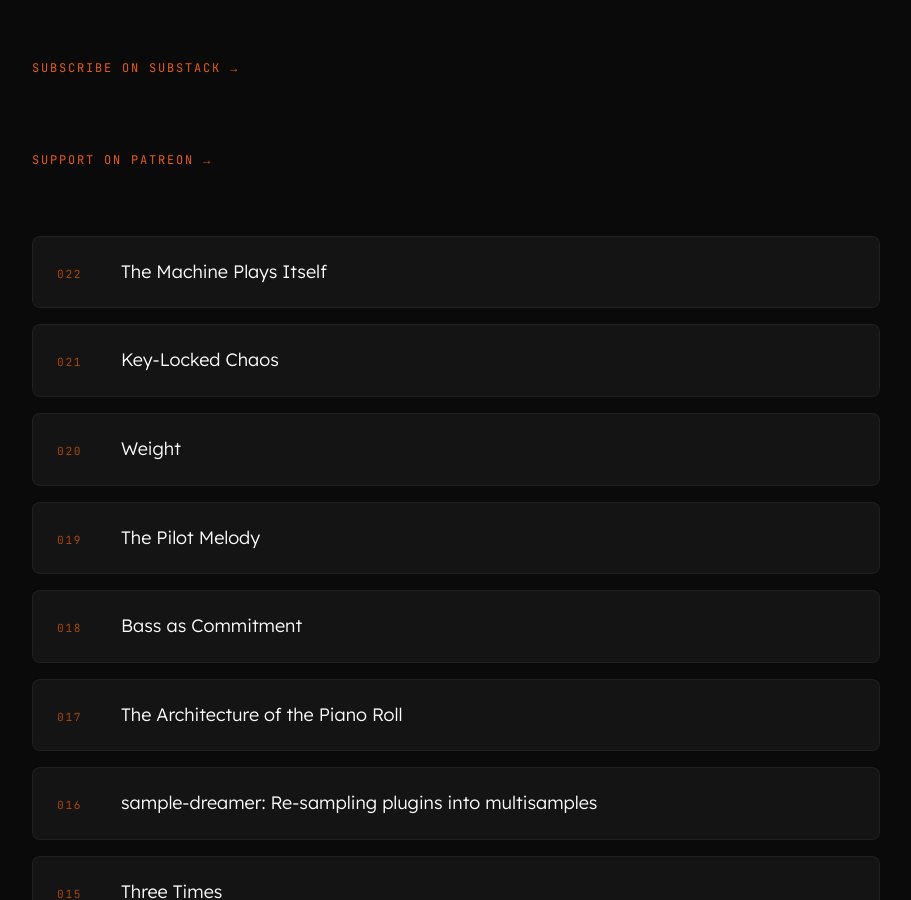
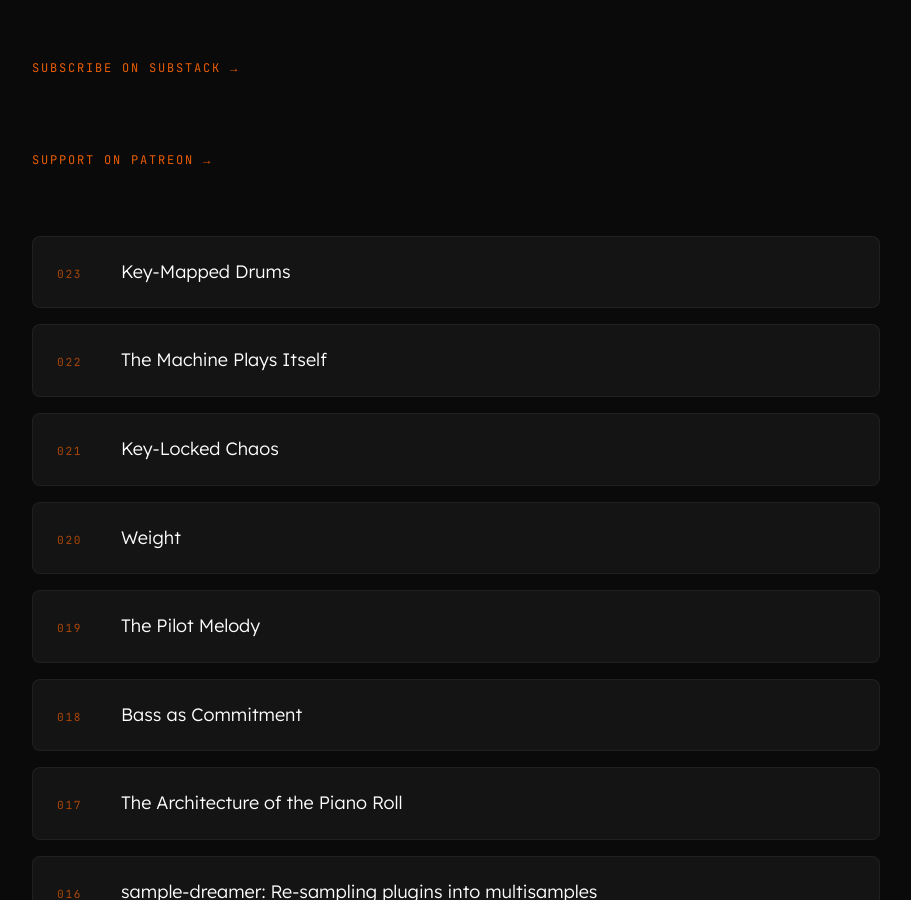
Before and after one commit to folk-sequence/folk-sequence.github.io, a Jekyll site: the page built from index.md, in a window 1280 px wide and 900 px high, scrolled down 582 px. Shown: the whole window, without its empty margins (184-1095 px from the left). Built offline with Jekyll 4.4.1, drawn with Linux system fonts in a browser that asks for light colours.

Commit message:
Add episode 023 to homepage

```diff
--- a/index.md
+++ b/index.md
@@ -13,6 +13,7 @@ description: "Companion essays for the Folk Sequence daily Bitwig music producti
 <p class="intro-watch"><a href="https://www.patreon.com/cw/FolkSequence" target="_blank" rel="noopener">Support on Patreon →</a></p>
 
 <ul class="episode-list">
+  <li><a href="/023-key-mapped-drums/"><span class="ep-num">023</span><span class="ep-title">Key-Mapped Drums</span></a></li>
   <li><a href="/022-the-machine-plays-itself/"><span class="ep-num">022</span><span class="ep-title">The Machine Plays Itself</span></a></li>
   <li><a href="/021-key-locked-chaos/"><span class="ep-num">021</span><span class="ep-title">Key-Locked Chaos</span></a></li>
   <li><a href="/020-weight/"><span class="ep-num">020</span><span class="ep-title">Weight</span></a></li>
```
